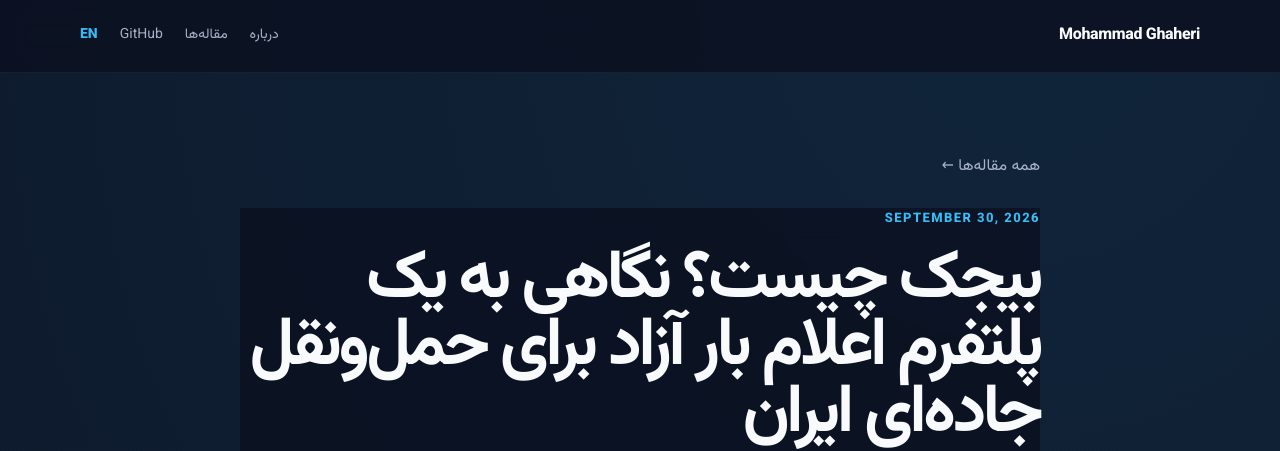
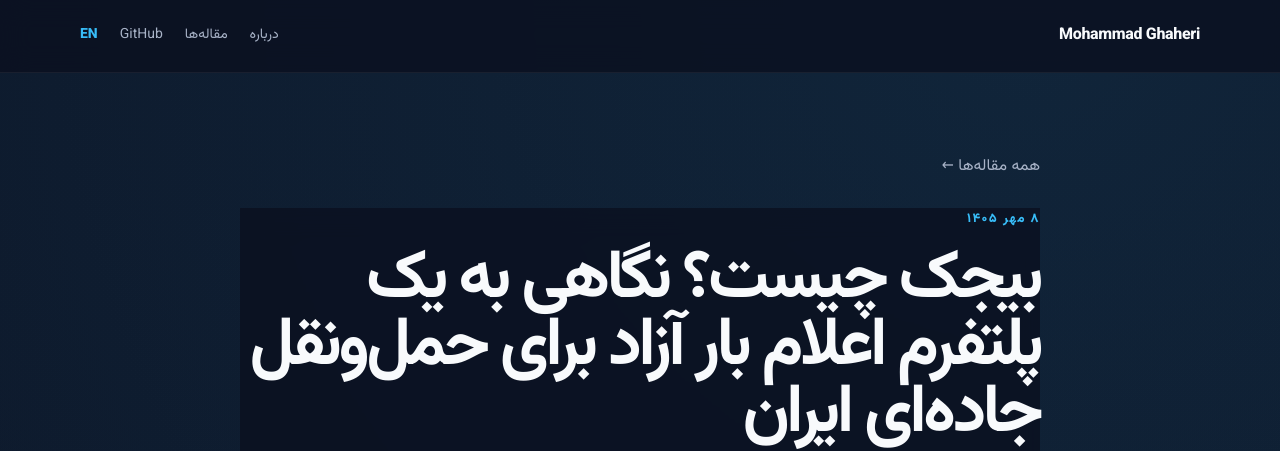
Before and after one commit to MohammadGhaheri/mohammadghaheri.github.io, a Jekyll site: the page built from _posts/2026-09-30-bijack-open-load-board-iran.md, in a window 1280 px wide. Shown: the top 451 px of the page. Built offline with Jekyll 4.4.1, drawn with Linux system fonts in a browser that asks for light colours.

Commit message:
Use Persian date display for _posts/2026-09-30-bijack-open-load-board-iran.md

```diff
--- a/_posts/2026-09-30-bijack-open-load-board-iran.md
+++ b/_posts/2026-09-30-bijack-open-load-board-iran.md
@@ -3,6 +3,7 @@ layout: post
 title: "بیجک چیست؟ نگاهی به یک پلتفرم اعلام بار آزاد برای حمل‌ونقل جاده‌ای ایران"
 description: "معرفی بیجک، منطق شکل‌گیری آن، سالن‌های اعلام بار، جست‌وجوی بار، رانندگان آماده حمل و مدل بدون کمیسیون از کرایه."
 date: 2026-09-30
+date_fa: "۸ مهر ۱۴۰۵"
 permalink: /fa/articles/bijack-open-load-board-iran/
 lang: fa
 alt_url: /en/articles/bijack-open-load-board-iran/
```
